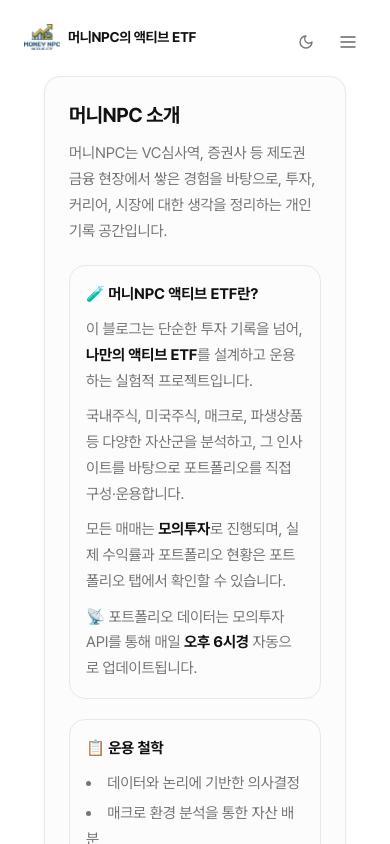
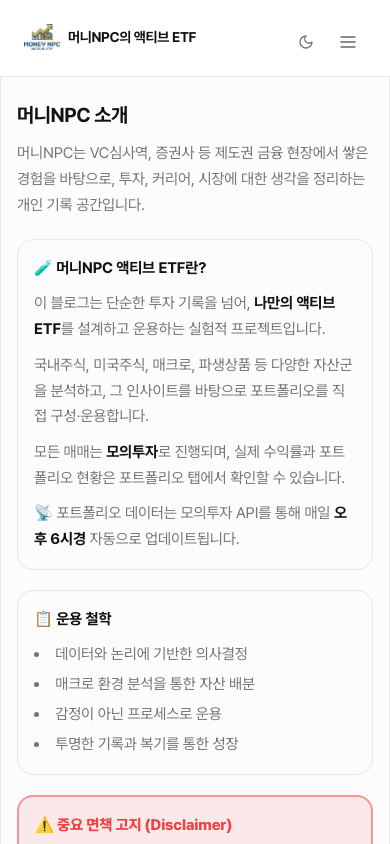
Before and after one commit to shinstory1234-hub/-, a Next.js app: page /about in a window 390 px wide. Shown: the top 844 px of the page. Built offline with nearby package versions, Linux system fonts and the light colour scheme.

Commit message:
mobile about: edge-to-edge card via negative margin, 16px inner padding

```diff
--- a/app/globals.css
+++ b/app/globals.css
@@ -209,20 +209,35 @@
 
 /* =====================================================
    About 페이지 모바일 전용 (PC 769px+ 영향 없음)
-   핵심 전략: wrapper 너비를 calc로 조여서 외부 여백 확보.
-   내부 padding은 Tailwind p-6(24px)이 그대로 적용됨.
-   최종 여백: main px-6(24px) + wrapper 20px = 44px each side
+   핵심 전략: main의 px-6(1.5rem=24px)을 negative margin으로
+   상쇄 → 카드가 화면 양끝까지 꽉 참.
+   텍스트는 내부 padding 16px으로 경계선에서 떨어뜨림.
    ===================================================== */
 @media (max-width: 768px) {
-  /* 외부 wrapper - 카드를 화면 양쪽에서 20px 강제로 띄움 */
+  /* main px-6 상쇄 + 카드 전체 너비 확장 */
   .about-wrapper {
     box-sizing: border-box !important;
-    width: calc(100% - 40px) !important;
-    margin-left: auto !important;
-    margin-right: auto !important;
+    width: calc(100% + 3rem) !important;   /* 1.5rem × 2 = px-6 양쪽 상쇄 */
+    margin-left: -1.5rem !important;
+    margin-right: -1.5rem !important;
   }
 
-  /* 텍스트 가독성만 조정 - 내부 패딩은 건드리지 않음 */
+  /* 카드 모서리 제거 (edge-to-edge 디자인) */
+  .about-wrapper > * {
+    border-radius: 0 !important;
+  }
+
+  /* 내부 텍스트가 경계선에 닿지 않도록 16px 패딩 */
+  .about-card-header {
+    padding-left: 1rem !important;
+    padding-right: 1rem !important;
+  }
+  .about-card-content {
+    padding-left: 1rem !important;
+    padding-right: 1rem !important;
+  }
+
+  /* 텍스트 가독성 */
   .about-card-content p,
   .about-card-content li {
     font-size: 0.95rem !important;
```
